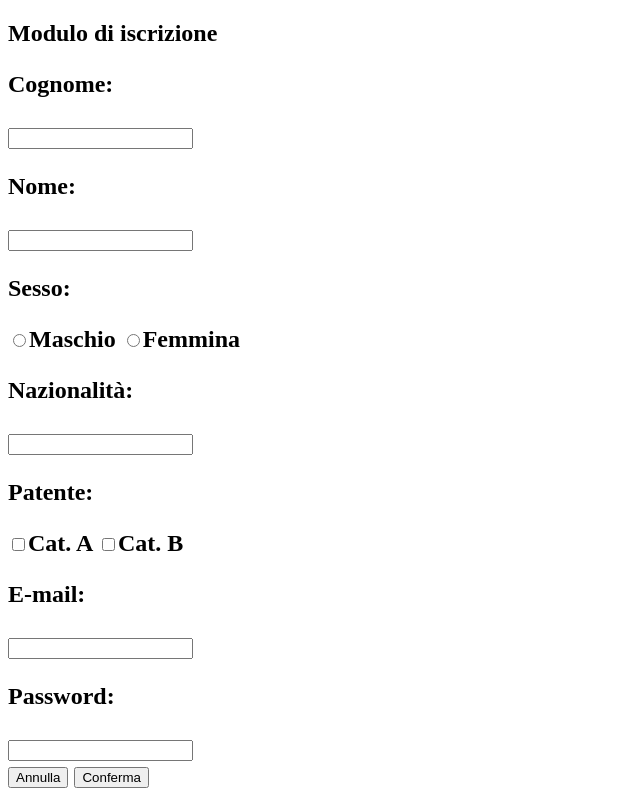
After one commit to FiordiStefano/php_prova, a PHP site: page /registrazione.php in a window 1280 px wide. The commit adds this page. Shown: the whole page, without its empty margins (0-640 px from the left). Run offline with PHP 8.4, Linux system fonts and the light colour scheme.

Commit message:
Added registrazione.php

```diff
--- a/index.php
+++ b/index.php
@@ -3,4 +3,6 @@
 </head>
 <body>
   <a href="indovina.php">Indovina numero</a>
+  <br>
+  <a href="registrazione.php">Modulo Registrazione</a>
 </body>
--- /dev/null
+++ b/registrazione.php
@@ -0,0 +1,21 @@
+<!DOCTYPE HTML>
+<?php
+  $titolo="<h2>Modulo di iscrizione<h2>";
+?>
+<head>
+
+</head>
+<body>
+  <?php echo $titolo; ?>
+  <form action="" method="post">
+    <p>Cognome:</p><input type="text" name="cognome">
+    <p>Nome:</p><input type="text" name="nome">
+    <p>Sesso:</p><input type="radio" name="sesso" value="maschio">Maschio <input type="radio" name="sesso" value="femmina">Femmina
+    <p>Nazionalit&agrave:</p><input list="nazionalita" name="nazionalita"><datalist id="nazionalita"><option value="Italiana"><option value="Francese"><option value="Spagnola"><option value="Tedesca"></datalist>
+    <p>Patente:</p><input type="checkbox" name="catA" value="catA">Cat. A <input type="checkbox" name="catB" value="catB">Cat. B
+    <p>E-mail:</p><input type="text" name="email">
+    <p>Password:</p><input type="password" name="password">
+    <br>
+    <input type="submit" name="annulla" value="Annulla"> <input type="submit" name="conferma" value="Conferma">
+  </form>
+</body>
```
